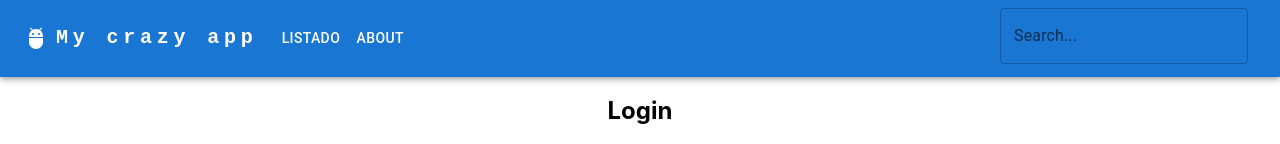
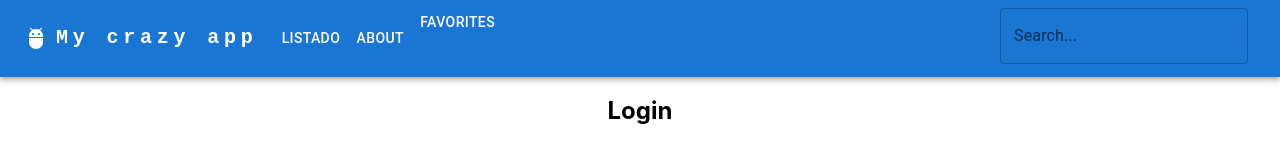
Before and after one commit to petermoyano/react-skill-up1, a React (Create React App) app: page / in a window 1280 px wide. Shown: the top 144 px of the page. Built offline with nearby package versions, Linux system fonts and the light colour scheme.

Commit message:
Favorites functionality

```diff
--- a/src/App.js
+++ b/src/App.js
@@ -12,12 +12,16 @@ import Detalle from './components/Detalle';
 import ResponsiveAppBar from './components/Header';
 import { Container } from '@mui/material';
 import SearchResults from './components/SearchResults';
-
+import { FavsContext } from "./FavsContext"
 
 function App() {
+  const favsInLocalStorage = JSON.parse(localStorage.getItem('favs')) || [];
+  const [Favs, setFavs] = React.useState(favsInLocalStorage)
+
   return (
 
     <div className="App">
+      <FavsContext.Provider value={{Favs, setFavs}}>
         <ResponsiveAppBar />
         <Container>
           <Routes>
@@ -28,6 +32,7 @@ function App() {
           </Routes>
         </Container>
         <Footer />
+      </FavsContext.Provider>
     </div>
 
   );
--- /dev/null
+++ b/src/FavsContext.js
@@ -0,0 +1,3 @@
+import {createContext} from "react";
+
+export const FavsContext = createContext(null);
--- /dev/null
+++ b/src/components/FavsSelect.js
@@ -0,0 +1,51 @@
+import * as React from 'react';
+import Button from '@mui/material/Button';
+import Menu from '@mui/material/Menu';
+import MenuItem from '@mui/material/MenuItem';
+
+
+export default function BasicMenu() {
+  const [anchorEl, setAnchorEl] = React.useState(null);
+  const [favs, setFavs] = React.useState(localStorage.getItem("favs"))
+
+  const open = Boolean(anchorEl);
+  const handleClick = (event) => {
+    setAnchorEl(event.currentTarget);
+  };
+  const handleClose = () => {
+    setAnchorEl(null);
+  };
+
+  return (
+    <div>
+      <Button
+        id="basic-button"
+        aria-controls={open ? 'basic-menu' : undefined}
+        aria-haspopup="true"
+        aria-expanded={open ? 'true' : undefined}
+        onClick={handleClick}
+        sx={{color: 'inherit',
+        display: 'block',
+        alignItems: 'center',
+        textAlign: 'center'
+    }}
+      >
+        Favorites
+      </Button>
+      <Menu
+        id="basic-menu"
+        anchorEl={anchorEl}
+        open={open}
+        onClose={handleClose}
+        MenuListProps={{
+          'aria-labelledby': 'basic-button',
+        }}
+      >
+
+        <MenuItem onClick={handleClose}>Profile</MenuItem>
+        <MenuItem onClick={handleClose}>My account</MenuItem>
+        <MenuItem onClick={handleClose}>Logout</MenuItem>
+      </Menu>
+    </div>
+  );
+}
--- a/src/components/Header.js
+++ b/src/components/Header.js
@@ -18,6 +18,9 @@ import TextField from '@mui/material/TextField';
 import swal from "@sweetalert/with-react";
 //import custom css
 import '../css/Header.css';
+
+import FavsSelect from './FavsSelect';
+import { FavsContext } from '../helpers';
 
 const pages = ['Listado', 'About'];
 const settings = ['My Profile', 'Logout'];
@@ -43,6 +46,7 @@ const ResponsiveAppBar = () => {
         setAnchorElUser(null);
     };
 
+
     /**
     * @param {Event} e
     */
@@ -59,6 +63,7 @@ const ResponsiveAppBar = () => {
     }
 
     return (
+        <FavsContext.Provider>
         <AppBar position="static">
             <Container maxWidth="xl">
                 <Toolbar disableGutters>
@@ -119,8 +124,11 @@ const ResponsiveAppBar = () => {
                                     </Typography>
                                 </MenuItem>
                             ))}
+
                         </Menu>
+
                     </Box>
+
                     <AdbIcon sx={{ display: { xs: 'flex', md: 'none' }, mr: 1 }} />
                     <Typography
                         variant="h5"
@@ -152,6 +160,9 @@ const ResponsiveAppBar = () => {
                                 </Link>
                             </Button>
                         ))}
+                        <FavsSelect key="FavsSelect"
+                            onClick={handleCloseNavMenu}
+                            sx={{ my: 2, color: 'white', display: 'block', textAlign: 'center', alignItems: 'center' }} />
                     </Box>
                     <Box sx={{ flexGrow: 0 }}>
                         <Box
@@ -159,6 +170,7 @@ const ResponsiveAppBar = () => {
                                 '& > :not(style)': { m: 1, height: '6ch' },
                             }}
                         >
+
                             <form noValidate autoComplete="off" onSubmit={handleSubmit}>
                                 <TextField
                                     onChange={(e) => setSearch(e.target.value)}
@@ -196,6 +208,7 @@ const ResponsiveAppBar = () => {
                 </Toolbar>
             </Container>
         </AppBar>
+        </FavsContext.Provider>
     );
 };
 export default ResponsiveAppBar;
--- a/src/components/Listado.js
+++ b/src/components/Listado.js
@@ -1,5 +1,5 @@
 // React and RR imports
-import { useEffect, useState } from "react";
+import { useEffect, useState, useContext } from "react";
 import { Navigate } from "react-router-dom"
 import { Grid } from "@material-ui/core";
 
@@ -10,6 +10,7 @@ import axios from "axios";
 //components
 import MovieCard from "./MovieCard"
 
+
 //config
 import { API_KEY } from "../config";
 
@@ -17,6 +18,7 @@ import { API_KEY } from "../config";
 const Listado = () => {
     const [movieList, setMovieList] = useState([])
     const token = localStorage.getItem("Alkemytoken")
+
 
     useEffect(() => {
         const ENDPOINT = `https://api.themoviedb.org/3/discover/movie?api_key=${API_KEY}&language=en-US&sort_by=popularity.desc&include_adult=false&include_video=false&page=1&with_watch_monetization_types=flatrate`;
@@ -34,8 +36,14 @@ const Listado = () => {
             <Grid container spacing={4} justifyContent={'center'}>
                 <>
                     {movieList.map((movie => {
-                        return <Grid item xs={12} sm={6} md={4} lg={3} key={uuidv4()}><MovieCard key={uuidv4()} movie={movie} /></Grid>
-
+                        return <>
+                            <Grid item xs={12} sm={6} md={4} lg={3} key={uuidv4()}>
+                                <MovieCard
+                                    key={uuidv4()}
+                                    movie={movie}
+                                />
+                            </Grid>
+                        </>
                     }))}
                 </>
             </Grid>
--- a/src/components/MovieCard.js
+++ b/src/components/MovieCard.js
@@ -1,6 +1,7 @@
 import * as React from 'react';
 
 import "../css/MovieCard.css"
+import { FavsContext } from '../FavsContext'
 
 import { Link } from "react-router-dom";
 
@@ -16,7 +17,29 @@ import FavoriteIcon from '@mui/icons-material/Favorite';
 import CardActionArea from '@mui/material/CardActionArea';
 import Button from '@mui/material/Button';
 
+
 export default function MovieCard({ movie }) {
+    // fill Favs with the contents of localStorage.favs. If null then []
+    const { Favs, setFavs } = React.useContext(FavsContext)
+
+
+    const addOrRemoveFromFavs = (id, title) => {
+        if (Favs.some(fav => fav.id === id)) { //if condition is met then I want to remove a fav
+            const NewFavs = Favs.filter(fav => fav.id !== id);
+            setFavs(NewFavs);
+        }
+        else { //condition was not met so I want to add a Fav
+            setFavs(Favs => [...Favs, { title, id }]);
+        }
+
+    }
+    React.useEffect(() => {
+        console.log("Updating localStorage!");
+        localStorage.setItem('favs', JSON.stringify(Favs))
+        console.log("finished updating!")
+    }, [Favs])
+
+
 
     return (
         <Card sx={{ maxWidth: 345 }} className="MovieCard" variant="outlined">
@@ -41,7 +64,7 @@ export default function MovieCard({ movie }) {
                 </CardContent>
             </CardActionArea>
             <CardActions disableSpacing>
-                <IconButton aria-label="add to favorites">
+                <IconButton aria-label="add to favorites" onClick={() => addOrRemoveFromFavs(movie.id, movie.title)}>
                     <FavoriteIcon />
                 </IconButton>
                 <Button variant="outlined">More like this</Button>
--- a/src/helpers.js
+++ b/src/helpers.js
@@ -1,5 +1,6 @@
+import {createContext} from "react";
 
-
+const FavsContext = createContext();
 function numFormatter(num) {
     if(num > 999 && num < 1000000){
         return (num/1000).toFixed(1) + 'K'; // convert to K for number from > 1000 < 1 million
@@ -10,4 +11,16 @@ function numFormatter(num) {
     }
 }
 
-export {numFormatter}
+const addOrRemoveFromFavs = (id) => {
+    console.log(id);
+  }
+const loadFavsIntoContext = () =>{
+    const favsInLocalStorage = localStorage.getItem('favs')
+    if(favsInLocalStorage){
+
+    }
+
+}
+
+
+export {numFormatter, addOrRemoveFromFavs, FavsContext }
```
Lines whose indentation alone changed are shown as unchanged.
